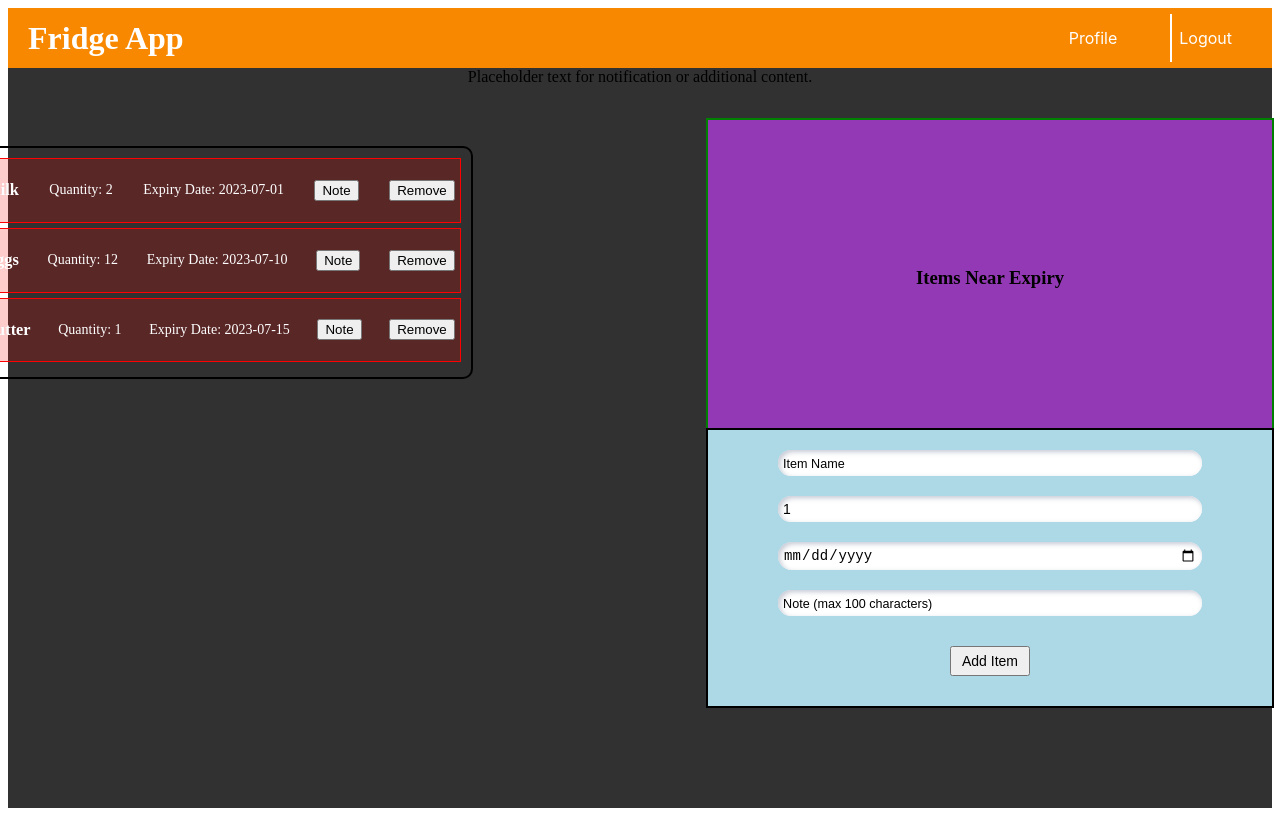
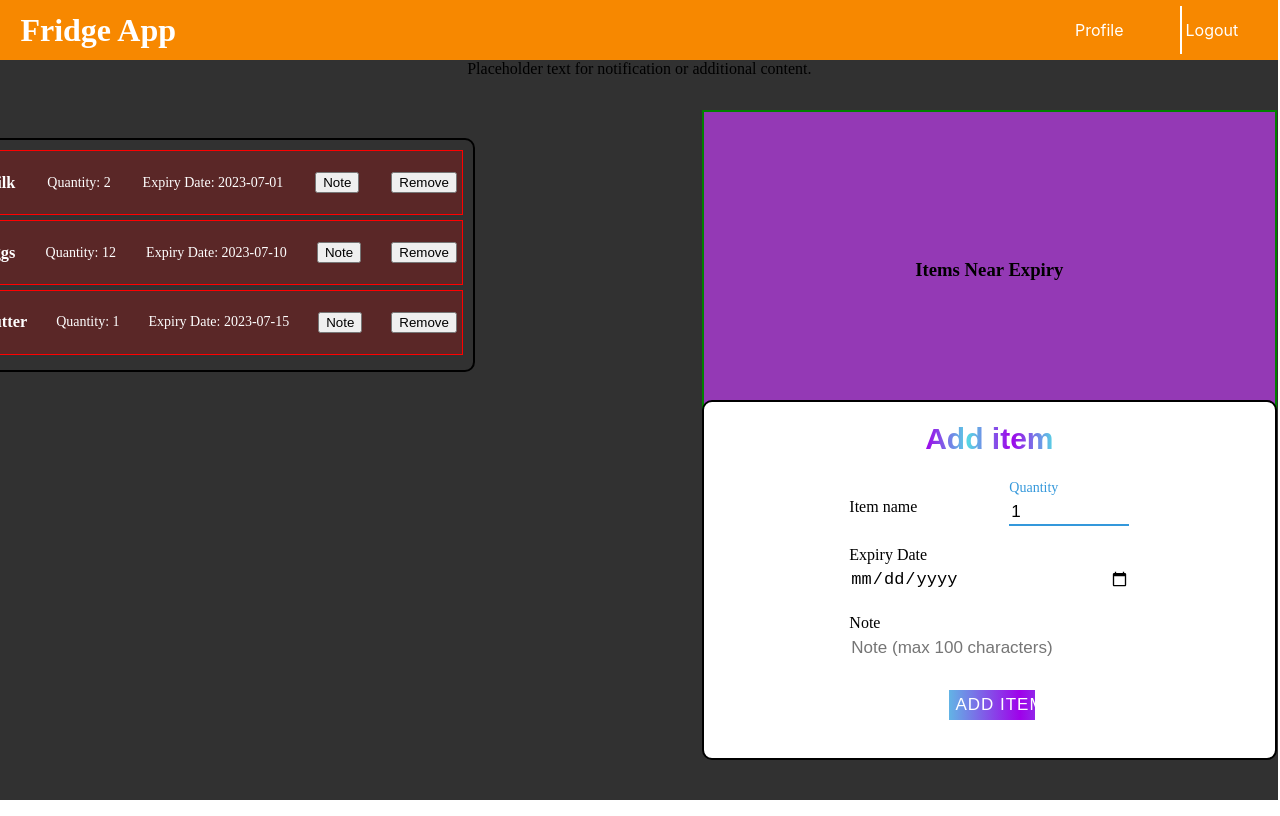
Before and after one commit to four4z/webject2, a React (Vite) app: page /fridge in a window 1280 px wide. Built offline with nearby package versions, Linux system fonts and the light colour scheme.

Commit message:
better bluebox form,remove all button element in css replace by class

```diff
--- a/src/FridgeScreen.css
+++ b/src/FridgeScreen.css
@@ -1,6 +1,6 @@
 .fridge-screen {
   position: relative;
-  width: 100%;
+  width: 101.1%;
   height: 100vh;
   display: flex;
   flex-direction: column;
@@ -9,7 +9,8 @@
   background-color: #f0f0f0;
   padding: 0;
   box-sizing: border-box;
-  margin: 0;
+  margin-left: -0.6%;
+  margin-top: -0.6%;
   background: rgba(0, 0, 0, 0.808);
 
 }
@@ -40,7 +41,7 @@
   background-color: white;
   top: 50%;
   transform: translateY(-50%);
-  right: 7.9%;
+  right: 7.5%;
 }
 
 .logout-button, .profile-button2 {
@@ -108,16 +109,24 @@
 .big-blue-box {
   position: absolute;
   width: 45%;
-  height: 35%;
-  background-color: #ADD8E6;
+  height: 45%;
+  /* background-color: #ADD8E6; */
+  background-color: white;
   border: 2px solid rgb(0, 0, 0);
   display: flex;
-  justify-content: center;
+  flex-direction: column;
+  justify-content: flex-start;
+  /* justify-content: center; */
   align-items: center;
-  padding: 10px;
+  /* padding: 10px;
   box-sizing: border-box;
   margin-top: 420px;
+  margin-left: 700px; */
+  padding: 20px;
+  box-sizing: border-box;
+  margin-top: 400px;
   margin-left: 700px;
+  border-radius: 10px;
 }
 
 .green-box {
@@ -441,3 +450,174 @@
   height: 50vh;
   transition: height 0.3s ease-in-out;
 }
+
+.add-header {
+  font-size: 24px;
+  font-weight: bold;
+  color: #000;
+  margin-bottom: 20px;
+}
+
+
+
+
+
+@import url('https://fonts.googleapis.com/css?family=Poppins:400,500,600,700&display=swap');
+
+
+.big-blue-box .text{
+  text-align: center;
+  font-size: 30px;
+  font-weight: 600;
+  font-family: 'Poppins', sans-serif;
+  background: -webkit-linear-gradient(right, #56d8e4, #9f01ea, #56d8e4, #9f01ea);
+  -webkit-background-clip: text;
+  -webkit-text-fill-color: transparent;
+}
+.big-blue-box form{
+  padding: 30px 0 0 0;
+}
+.big-blue-box form .form-row{
+  display: flex;
+  margin: 12px 0;
+  margin-top: 10px;
+}
+form .form-row .input-data{
+  width: 100%;
+  height: 30px;
+  margin: 0 20px;
+  position: relative;
+
+}
+form .form-row .textarea{
+  height: 70px;
+}
+.input-data .input2,
+.textarea textarea{
+  display: block;
+  width: 100%;
+  height: 100%;
+  border: none;
+  font-size: 17px;
+  background-color: white;
+  /* border-bottom: 2px solid rgba(0,0,0, 0.12); */
+}
+.input-data .input2:focus ~ label, .textarea textarea:focus ~ label,
+.input-data .input2:valid ~ label, .textarea textarea:valid ~ label{
+  transform: translateY(-20px);
+  font-size: 14px;
+  color: #3498db;
+}
+
+.input-data .input2:focus ~ .label-ex, .textarea textarea:focus ~ label,
+.input-data .input2:valid ~ .label-ex, .textarea textarea:valid ~ label{
+  transform: translateY(-5px);
+  font-size: 14px;
+  color: #3498db;
+}
+
+.textarea textarea{
+  resize: none;
+  padding-top: 10px;
+}
+.input-data label{
+  position: absolute;
+  pointer-events: none;
+  bottom: 10px;
+  font-size: 16px;
+  transition: all 0.3s ease;
+}
+
+.input-data .label-ex{
+  position: absolute;
+  pointer-events: none;
+  bottom: 30px;
+  font-size: 16px;
+  transition: all 0.3s ease;
+}
+
+.textarea label{
+  width: 100%;
+  bottom: 40px;
+  background: #fff;
+}
+.input-data .underline{
+  position: absolute;
+  bottom: 0;
+  height: 2px;
+  width: 100%;
+}
+.input-data .underline:before{
+  position: absolute;
+  content: "";
+  height: 2px;
+  width: 100%;
+  background: #3498db;
+  transform: scaleX(0);
+  transform-origin: center;
+  transition: transform 0.3s ease;
+}
+.input-data input:focus ~ .underline:before,
+.input-data input:valid ~ .underline:before,
+.textarea textarea:focus ~ .underline:before,
+.textarea textarea:valid ~ .underline:before{
+  transform: scale(1);
+}
+
+.submit-btn {
+  /* Add any styles for the container if needed */
+}
+
+.submit-btn .input-data {
+  overflow: hidden;
+  height: 30px !important;
+  width: 15% !important;
+  position: absolute; /* Added */
+  left: 43%;
+}
+
+.submit-btn .input-data .inner {
+  height: 100%;
+  width: 300%;
+  position: absolute;
+  left: -100px;
+  background: -webkit-linear-gradient(right, #56d8e4, #9f01ea, #56d8e4, #9f01ea);
+  transition: all 0.4s;
+}
+
+.submit-btn .input-data:hover .inner {
+  left: 0;
+}
+
+.submit-btn .input-data input {
+  background: none;
+  border: none;
+  color: #fff;
+  font-size: 17px;
+  font-weight: 500;
+  text-transform: uppercase;
+  letter-spacing: 1px;
+  cursor: pointer;
+  position: relative;
+  z-index: 2;
+  width: 100%; /* Added */
+  height: 100%; /* Added */
+  outline: none; /* Added */
+}
+@media (max-width: 700px) {
+  .container .text{
+    font-size: 30px;
+  }
+  .container form{
+    padding: 10px 0 0 0;
+  }
+  .container form .form-row{
+    display: block;
+  }
+  form .form-row .input-data{
+    margin: 35px 0!important;
+  }
+  .submit-btn .input-data{
+    width: 40%!important;
+  }
+}
--- a/src/FridgeScreen.jsx
+++ b/src/FridgeScreen.jsx
@@ -339,7 +339,8 @@ const FridgeScreen = () => {
           </div>
         ))}
       </div>
-      <div className="big-blue-box">
+      {/* <div className="big-blue-box">
+        <div className='add-header'>add new item</div>
         <div className="add-item">
           <input
             type="text"
@@ -368,7 +369,89 @@ const FridgeScreen = () => {
           />
           <button onClick={addItem}>Add Item</button>
         </div>
+      </div> */}
+
+      <div className="big-blue-box">
+        <div className="text">
+          Add item
+        </div>
+        <form action="#">
+          <div className="form-row">
+            <div className="input-data">
+              <input className='input2'
+              type="text"
+              // placeholder="Item Name"
+              value={newItem}
+              onChange={(e) => setNewItem(e.target.value)}required
+              />
+              <div className="underline"></div>
+              <label htmlFor="">Item name</label>
+            </div>
+            <div className="input-data">
+              <input className='input2'
+              type="number"
+              placeholder="Quantity"
+              value={quantity}
+              onChange={(e) => setQuantity(Number(e.target.value))}required
+              />
+              <div className="underline"></div>
+              <label htmlFor="">Quantity</label>
+            </div>
+          </div>
+          <div className="form-row">
+            <div className="input-data">
+              <input className='input2'
+              type="date"
+              placeholder="Expiry Date"
+              value={expiryDate}
+              onChange={(e) => setExpiryDate(e.target.value)}required
+              />
+              <div className="underline"></div>
+              <label className='label-ex'htmlFor="">Expiry Date</label>
+            </div>
+
+          </div>
+          <div className="form-row">
+            <div className="input-data">
+              <input className='input2'
+              type="text"
+              placeholder="Note (max 100 characters)"
+              value={note}
+              onChange={(e) => setNote(e.target.value)}required
+              maxLength={100}
+              />
+              <div className="underline"></div>
+              <label className='label-ex' htmlFor="">Note</label>
+            </div>
+          </div>
+          <div className="submit-btn">
+            <div className="input-data">
+              <div className="inner"></div>
+            < input type="button" value="Add Item" onClick={addItem} />
+            </div>
+          </div>
+
+          {/* <div className="form-row">
+            <div className="input-data textarea">
+              <textarea rows="8" cols="80" required></textarea>
+              <br />
+              <div className="underline"></div>
+              <label htmlFor="">Write your message</label>
+              <br />
+              <div className="form-row submit-btn">
+                <div className="input-data">
+                  <div className="inner"></div>
+                  <input type="submit" value="submit" />
+                </div>
+              </div>
+            </div>
+          </div> */}
+        </form>
       </div>
+
+
+
+
     </div>
   );
 };
--- a/src/Register.module.css
+++ b/src/Register.module.css
@@ -63,8 +63,7 @@ form {
   gap: 1em;
 }
 
-.input-regis,
-input {
+.input-regis {
   outline: none;
   border: none;
   padding: 1em;
@@ -77,14 +76,12 @@ input {
   -webkit-appearance: none;
 }
 
-.input-regis::placeholder,
-input::placeholder {
+.input-regis::placeholder {
   color: hsl(0deg 0% 0%);
   font-size: 0.9em;
 }
 
-.input-regis:focus,
-input:focus {
+.input-regis:focus {
   box-shadow: inset 1px 1px 2px var(--color-shadow), inset -1px -1px 2px var(--color-white);
 }
 
@@ -146,8 +143,7 @@ input:focus {
     width: 100%;
   }
 
-  .input-regis,
-  input {
+  .input-regis {
     padding: 0.8em;
     margin-bottom: 15px;
     border-radius: 15px;
@@ -177,8 +173,7 @@ input:focus {
     height: 80px;
   }
 
-  .input-regis,
-  input {
+  .input-regis {
     padding: 0.6em;
     margin-bottom: 10px;
     border-radius: 10px;
```
Also changed, not shown: src/RegisterScreen.jsx (line endings or trailing spaces).
